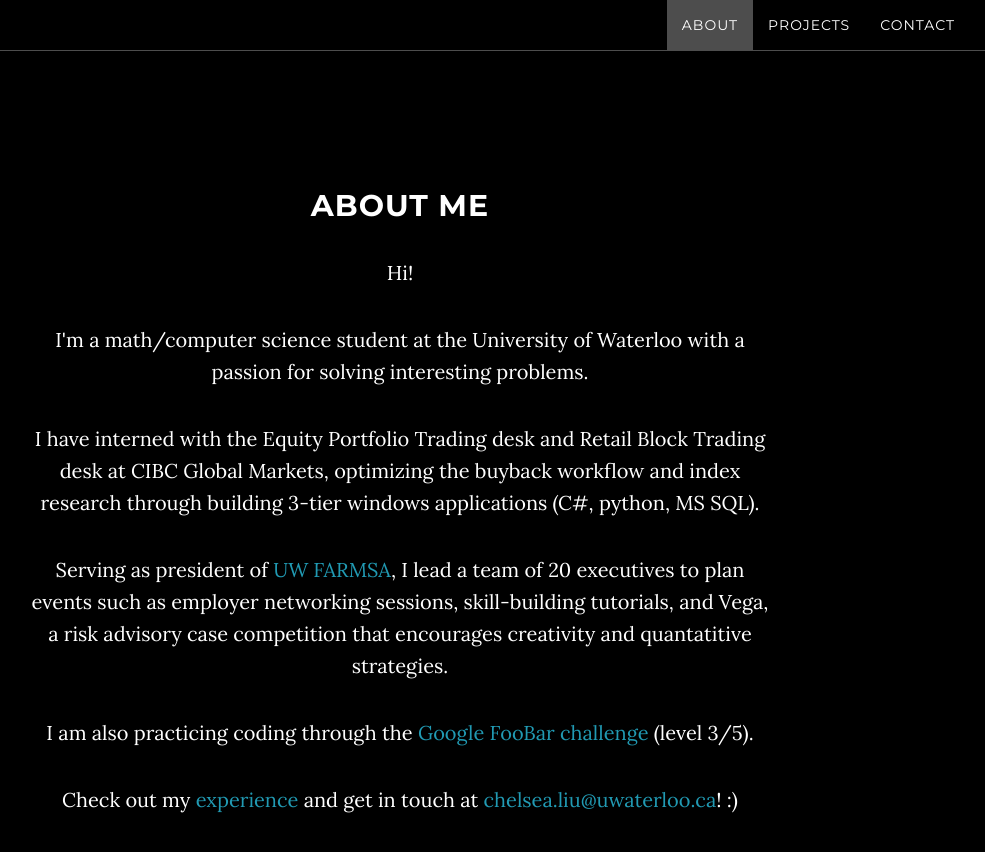
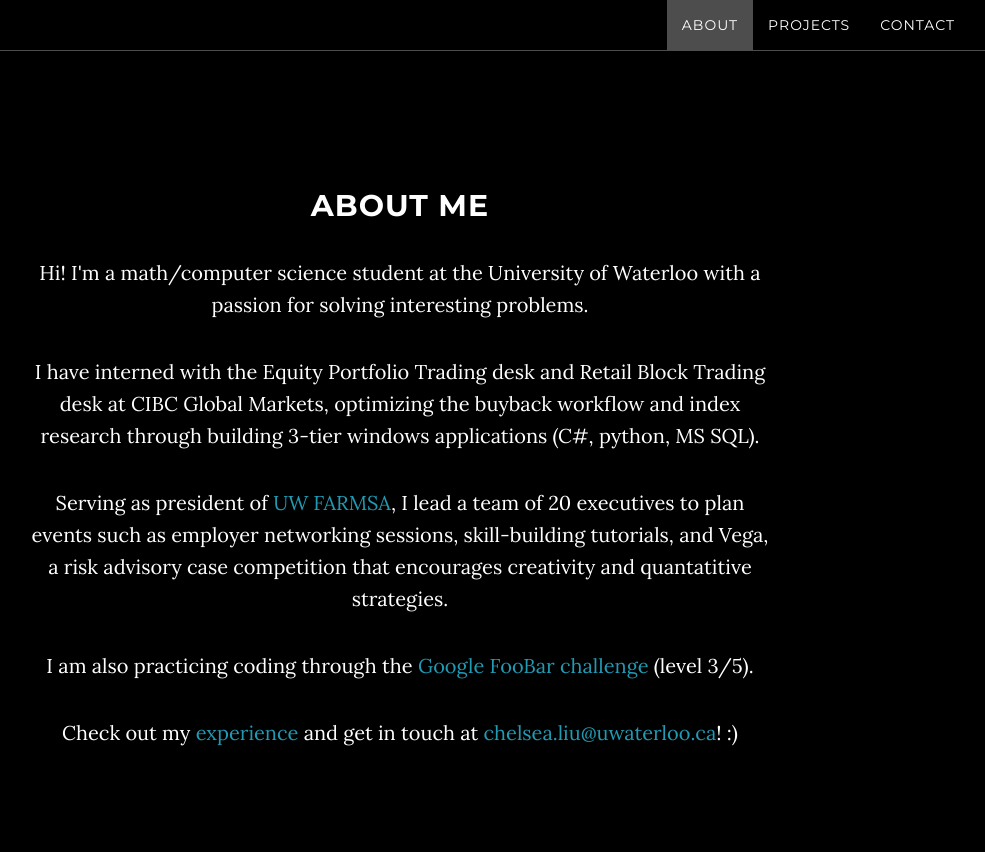
Before and after one commit to zchelseal/GoodRock, a Jekyll site: the page built from index.html, in a window 1280 px wide and 900 px high, scrolled down 911 px. Shown: the top 852 px of the window, without its empty margins (240-1225 px from the left). Built offline with Jekyll 4.4.1, drawn with Linux system fonts in a browser that asks for light colours.

```diff
--- a/_includes/about.html
+++ b/_includes/about.html
@@ -3,8 +3,7 @@
         <div class="row">
             <div class="col-lg-8 col-lg-offset-2">
                 <h2>About Me</h2>
-                <p>Hi! </p>
-                <P>I'm a math/computer science student at the University of
+                <P>Hi! I'm a math/computer science student at the University of
                   Waterloo with a passion for solving interesting problems.</p>
                 <P>I have interned with the Equity Portfolio Trading desk and
                   Retail Block Trading desk at CIBC Global Markets, optimizing
```
Also changed, not shown: _includes/experience.html (added, +12 -0 lines), 2 other files.
